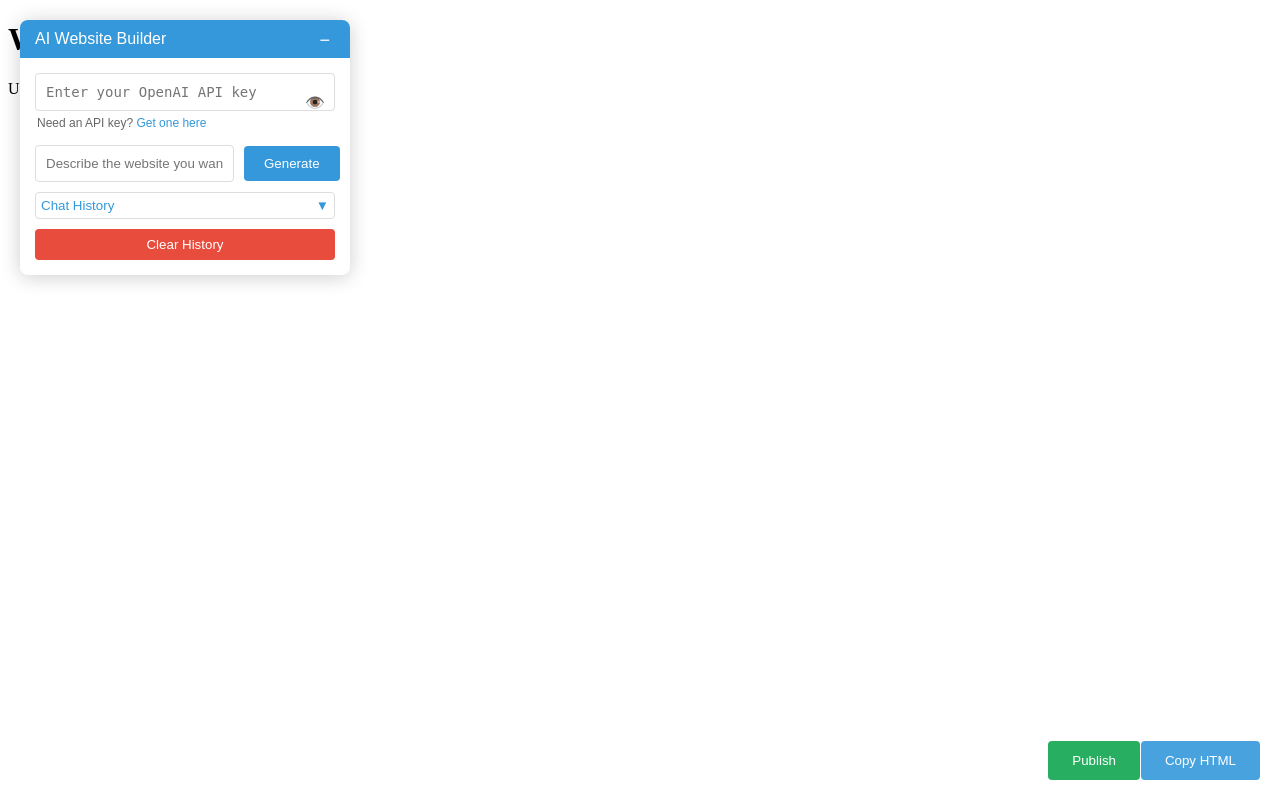
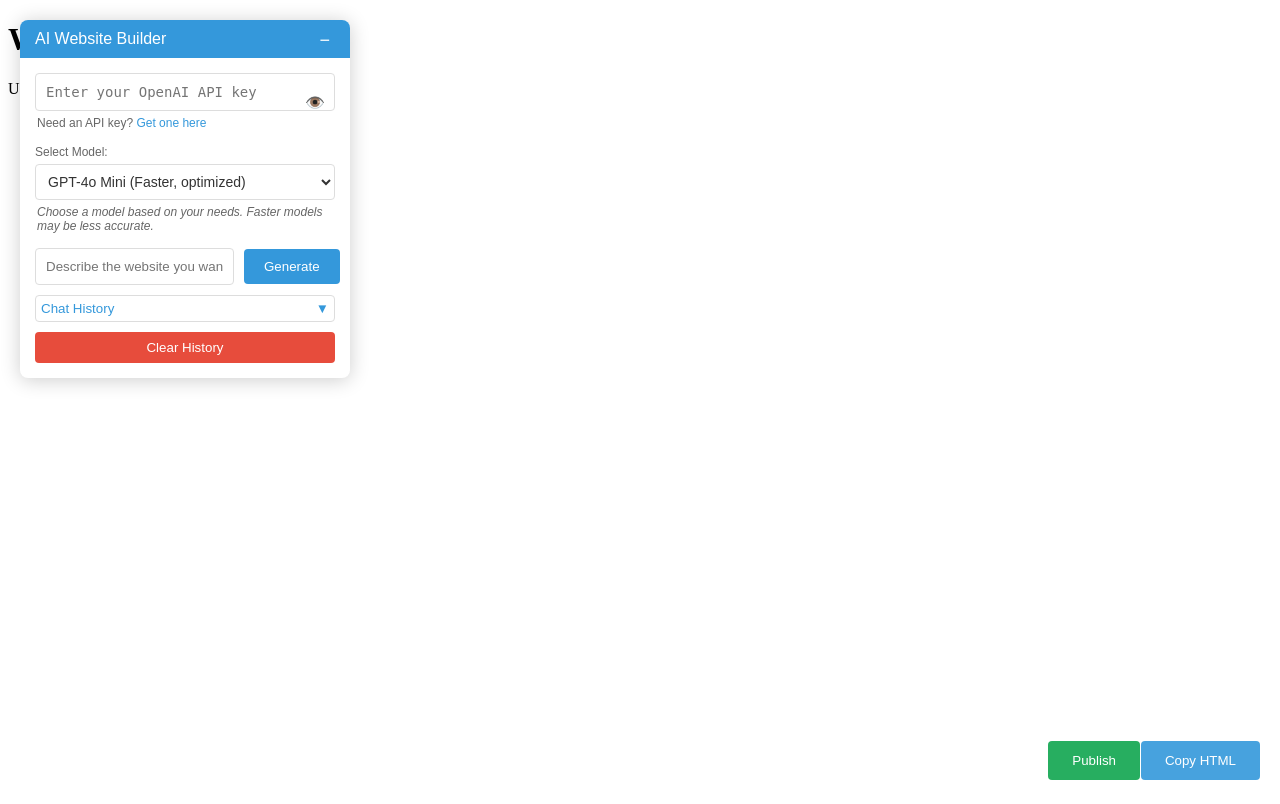
Before and after one commit to BonifacioCalindoro/ai-website-builder, a FastAPI app: page / in a window 1280 px wide. Run offline with FastAPI, Linux system fonts and the light colour scheme; parts of the project's set-up code (start-up, migrations or seed data) failed here and were passed over.

Commit message:
Add model selection and improve AI generation flexibility
- Introduce model selection dropdown in frontend
- Update backend to support multiple OpenAI models
- Add dynamic message handling for different model types
- Enhance error reporting and logging
- Remove .env.example file
- Improve session loading with verbose logging

````diff
--- a/main.py
+++ b/main.py
@@ -22,7 +22,8 @@ async def load_sessions() -> Dict[str, dict]:
             if SESSIONS_FILE.exists():
                 with open(SESSIONS_FILE, 'rb') as f:
                     try:
-                        return pickle.load(f)
+                        sessions = pickle.load(f)
+                        print(f"Loaded {len(sessions)} sessions from {SESSIONS_FILE}")
                     except (pickle.UnpicklingError, EOFError):
                         return {}
             return {}
@@ -72,7 +73,8 @@ DEFAULT_HTML = """
 class Message(BaseModel):
     message: str
     session_id: str
-    api_key: str | None = None  # Make it optional for non-generate endpoints
+    api_key: str | None = None
+    model: str | None = "gpt-4o-mini"  # Changed default to gpt-4o-mini
 
 async def create_session() -> str:
     session_id = str(uuid.uuid4())
@@ -122,17 +124,30 @@ async def generate_website(message: Message):
         session = sessions[session_id]
         session["chat_history"].append({"role": "user", "content": message.message})
 
-        messages = [
-            {"role": "system", "content": "You are a website builder. Generate clean, valid HTML code based on user requests. Respond only with HTML code, no explanations."},
-            *session["chat_history"]
-        ]
+        # Prepare messages based on model type
+        if message.model in ['o1-mini', 'o1-preview']:
+            if len(session["chat_history"]) > 0 and session["chat_history"][0]['role'] == "system":
+                session["chat_history"][0] = {"role": "user", "content": session["chat_history"][0]['content']}
+            messages = [
+                {"role": "user", "content": "You are a website builder. Generate clean, valid HTML code based on user requests. Respond only with HTML code, no explanations."},
+                {"role": "user", "content": message.message},
+                *session["chat_history"]
+            ]
+        else:
+            if len(session["chat_history"]) > 0 and session["chat_history"][0]['role'] == "user":
+                session["chat_history"][0] = {"role": "system", "content": session["chat_history"][0]['content']}
+            messages = [
+                {"role": "system", "content": "You are a website builder. Generate clean, valid HTML code based on user requests. Respond only with HTML code, no explanations."},
+                *session["chat_history"]
+            ]
 
     try:
+        print(message.model)
         client = AsyncOpenAI(api_key=message.api_key)
         response = await client.chat.completions.create(
-            model="gpt-4o-mini",
+            model=message.model,
             messages=messages,
-            temperature=0.7,
+            temperature=0.7 if message.model not in ['o1-mini', 'o1-preview'] else 1,
         )
 
         ai_message = response.choices[0].message.content.replace("```html", "").split("```")[0]
@@ -148,9 +163,10 @@ async def generate_website(message: Message):
                 "current_html": session["current_html"]
             }
     except Exception as e:
+        print(e)
         return {
             "status": "error",
-            "message": "Invalid API key or API error"
+            "message": str(e) if "Unsupported value" in str(e) else "Invalid API key or API error"
         }
 
 @app.post("/restore")
--- a/templates/index.html
+++ b/templates/index.html
@@ -271,6 +271,47 @@
             margin-top: 5px;
             font-size: 14px;
         }
+        .model-selector {
+            margin-bottom: 15px;
+            width: 100%;
+            box-sizing: border-box;
+        }
+
+        .model-selector label {
+            display: block;
+            margin-bottom: 5px;
+            font-size: 12px;
+            color: #666;
+        }
+
+        .model-select {
+            width: 100%;
+            padding: 8px;
+            border: 1px solid #ddd;
+            border-radius: 4px;
+            background-color: white;
+            font-size: 14px;
+            color: #333;
+            cursor: pointer;
+            transition: border-color 0.2s;
+        }
+
+        .model-select:hover {
+            border-color: #3498db;
+        }
+
+        .model-select:focus {
+            outline: none;
+            border-color: #3498db;
+            box-shadow: 0 0 0 2px rgba(52, 152, 219, 0.1);
+        }
+        .model-info {
+            font-size: 12px;
+            color: #666;
+            margin-top: 5px;
+            padding: 0 2px;
+            font-style: italic;
+        }
     </style>
 </head>
 <body>
@@ -284,6 +325,20 @@
             <button class="show-hide-btn" id="show-hide-key">👁️</button>
             <div class="api-key-help">
                 Need an API key? <a href="https://platform.openai.com/api-keys" target="_blank">Get one here</a>
+            </div>
+        </div>
+        <div class="model-selector">
+            <label for="model-select">Select Model:</label>
+            <select id="model-select" class="model-select">
+                <option value="gpt-4o-mini" selected>GPT-4o Mini (Faster, optimized)</option>
+                <option value="gpt-4o">GPT-4o (Optimized for HTML)</option>
+                <option value="gpt-4">GPT-4 (High quality)</option>
+                <option value="gpt-3.5-turbo">GPT-3.5 Turbo (Fast, balanced)</option>
+                <option value="o1-mini">O1 Mini (Fast, latest gen)</option>
+                <option value="o1-preview">O1 Preview (Experimental)</option>
+            </select>
+            <div class="model-info">
+                Choose a model based on your needs. Faster models may be less accurate.
             </div>
         </div>
         <form id="chat-form">
@@ -396,6 +451,7 @@
         // Add these constants
         const apiKeyInput = document.getElementById('api-key');
         const showHideKeyBtn = document.getElementById('show-hide-key');
+        const modelSelect = document.getElementById('model-select');
 
         // Add show/hide password functionality
         showHideKeyBtn.addEventListener('click', () => {
@@ -409,6 +465,7 @@
             e.preventDefault();
             const message = input.value;
             const apiKey = apiKeyInput.value;
+            const model = modelSelect.value;
 
             if (!message.trim()) return;
             if (!apiKey.trim()) {
@@ -429,7 +486,8 @@
                     body: JSON.stringify({
                         message,
                         session_id: sessionId,
-                        api_key: apiKey
+                        api_key: apiKey,
+                        model: model
                     }),
                 });
 
````
Also changed, not shown: 1 other file.
